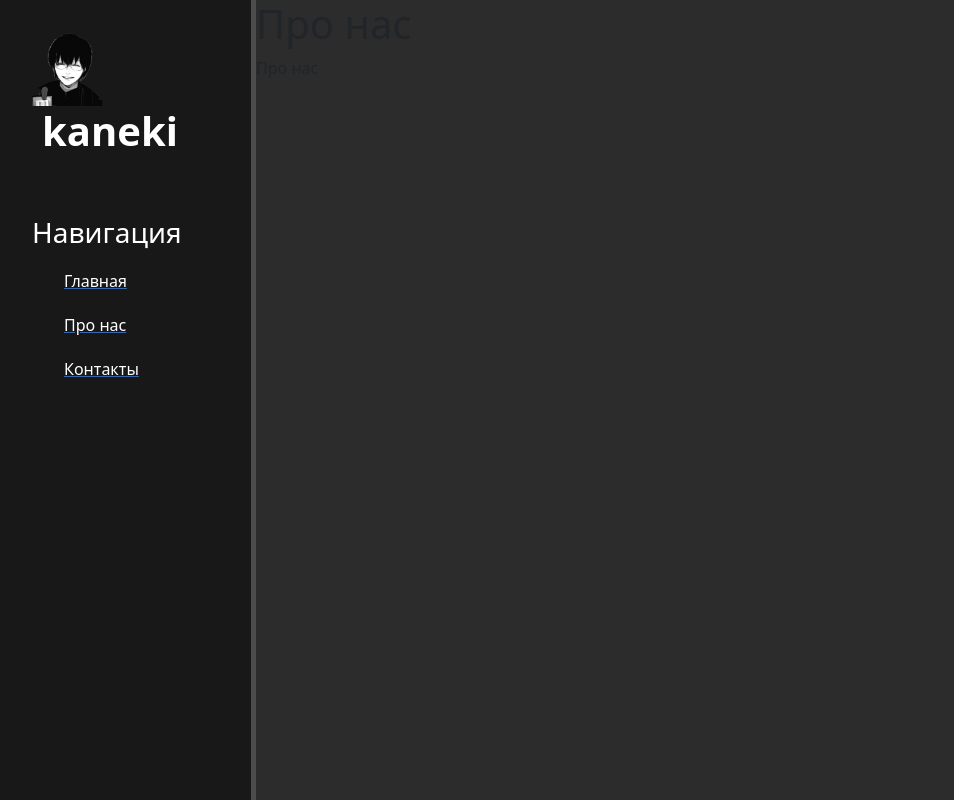
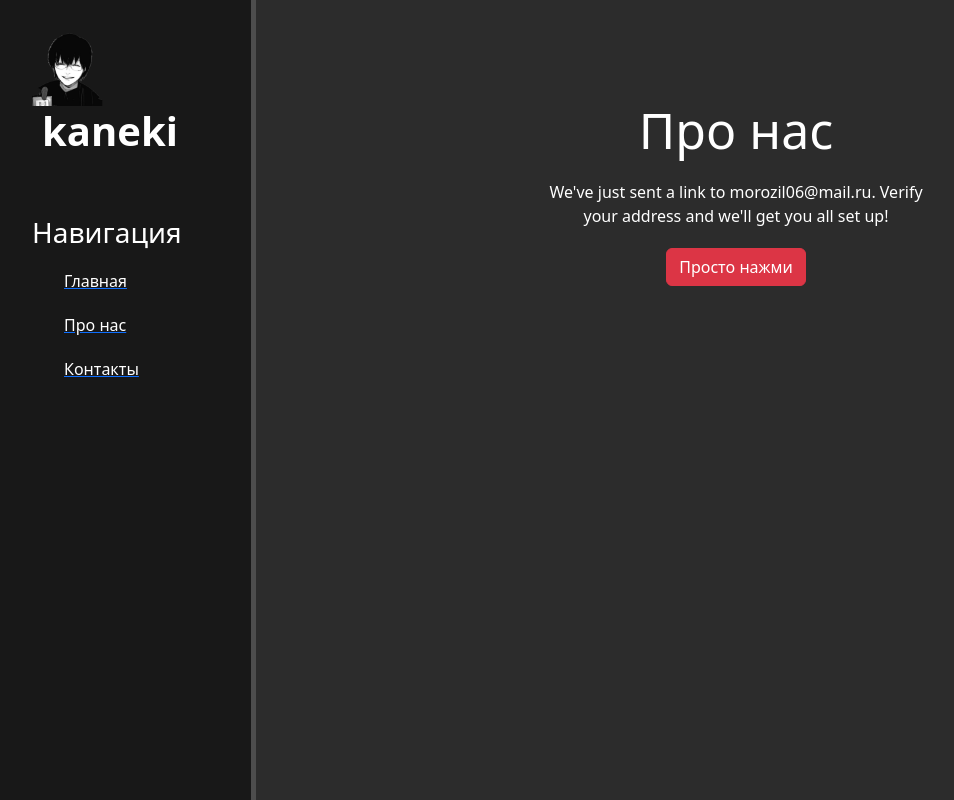
Before and after one commit to EgorMorozSSS/LessonsDjango, a Django app: page /about in a window 1280 px wide. Shown: the whole page, without its empty margins (0-954 px from the left). Run offline with Django 5.2, Linux system fonts and the light colour scheme.

Commit message:
end all stylish in about and main webs

```diff
--- a/Lesson2/main/static/main/css/main.css
+++ b/Lesson2/main/static/main/css/main.css
@@ -38,7 +38,7 @@ aside ul li {
     color: #fff;
     display: block;
     margin-top: 20px;
-    transition: all .6s ease;
+    transition: transform .6s ease;
 }
 
 aside ul li:hover, aside ul a:hover {
@@ -46,3 +46,14 @@ aside ul li:hover, aside ul a:hover {
     text-decoration: none;
     transform: scale(1.05);
 }
+
+main .features {
+    float: left;
+    color: #fff;
+    margin-top: 100px;
+    text-align: center;
+    width: 75%;
+}
+
+main .features h1{font-size: 50px;}
+main .features p{max-width: 400px; margin: 20px auto}
--- a/Lesson2/main/templates/main/about.html
+++ b/Lesson2/main/templates/main/about.html
@@ -3,6 +3,9 @@
 {% block title %}Про нас{% endblock %}
 
 {% block content %}
+<div class="features">
     <h1>Про нас</h1>
-    Про нас</p>
+    <p>We've just sent a link to morozil06@mail.ru. Verify your address and we'll get you all set up!</p>
+    <button class="btn btn-danger">Просто нажми</button>
+</div>
 {% endblock %}
--- a/Lesson2/main/templates/main/layout.html
+++ b/Lesson2/main/templates/main/layout.html
@@ -17,8 +17,8 @@
         <span class="logo">kaneki</span>
         <h3>Навигация</h3>
         <ul>
-            <a href="/"><li><i class="fa-solid fa-house"></i> Главная</li></a>
-            <a href="/about"><li><i class="fa-solid fa-address-card"></i> Про нас</li></a>
+            <a href="{% url 'home' %}"><li><i class="fa-solid fa-house"></i> Главная</li></a>
+            <a href="{% url 'about' %}"><li><i class="fa-solid fa-address-card"></i> Про нас</li></a>
             <a href=""><li><i class="fa-solid fa-paper-plane"></i>Контакты</li></a>
         </ul>
     </aside>
--- a/Lesson2/main/urls.py
+++ b/Lesson2/main/urls.py
@@ -3,6 +3,6 @@ from django.urls import path
 from . import views
 
 urlpatterns = [
-    path('', views.index),
-    path('about', views.about)
+    path('', views.index, name='home'),
+    path('about', views.about, name='about')
 ]
```
Also changed, not shown: Lesson2/main/templates/main/index.html (+5 -3 lines).
